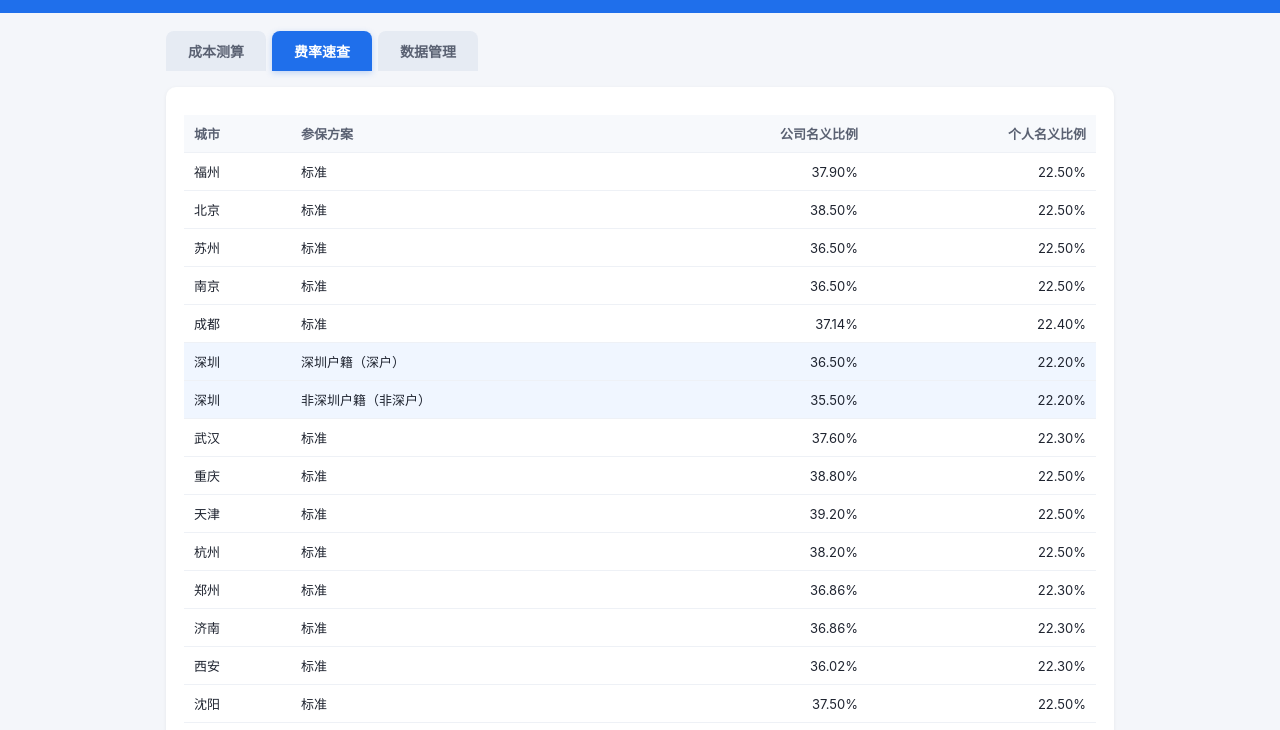
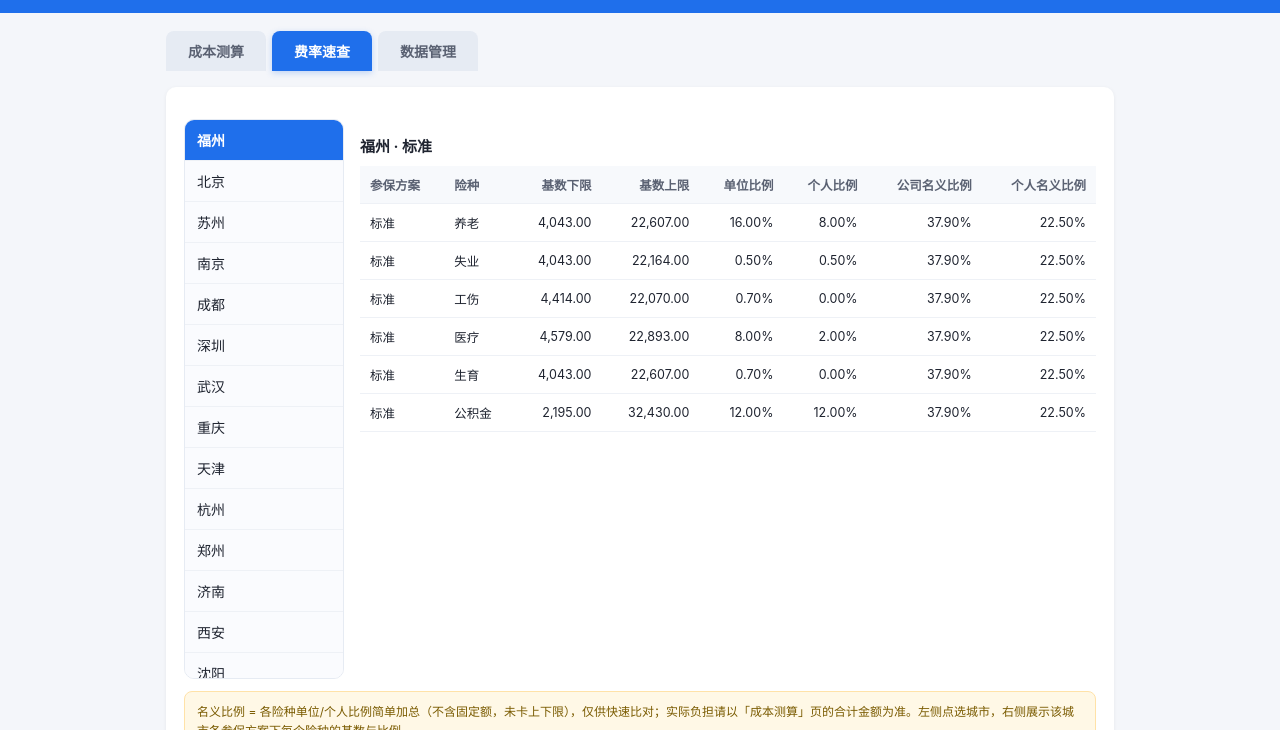
Before and after one commit to yutingwang0702/shebao-calculator, a plain HTML site: page index.html in a window 1280 px wide. Both pictures are taken after a click on the element "费率速查". Shown: the part 70-800 px from the top of the page. Drawn offline with Linux system fonts and the light colour scheme.

Commit message:
update index.html: 费率速查改为城市切换+逐险种明细

```diff
--- a/index.html
+++ b/index.html
@@ -36,7 +36,11 @@
   table { width:100%; border-collapse:collapse; margin-top:10px; font-size:13px; }
   th, td { padding:9px 10px; border-bottom:1px solid #eef1f6; text-align:right; }
   th:first-child, td:first-child { text-align:left; }
-  #rate-table th:nth-child(2), #rate-table td:nth-child(2) { text-align:left; }
+  .rate-detail { font-size:12.5px; }
+  .rate-detail th:nth-child(1), .rate-detail td:nth-child(1),
+  .rate-detail th:nth-child(2), .rate-detail td:nth-child(2) { text-align:left; }
+  .rate-detail th, .rate-detail td { white-space:nowrap; }
+  #rate-main { overflow-x:auto; }
   th { background:#f7f9fc; color:#5a6172; font-weight:600; }
   tr.disabled td { color:#9aa3b2; }
   .note { background:#fff8e6; border:1px solid #ffe2a8; border-radius:8px; padding:10px 12px; font-size:12px; color:#7a5b00; margin-top:12px; line-height:1.6; }
@@ -136,11 +140,11 @@
 
   <div id="view-rate" class="hidden">
     <div class="card">
-      <table id="rate-table">
-        <thead><tr><th>城市</th><th>参保方案</th><th>公司名义比例</th><th>个人名义比例</th></tr></thead>
-        <tbody></tbody>
-      </table>
-      <div class="note">名义比例 = 各险种单位/个人比例简单加总（不含固定额，未卡上下限），仅供快速比对；实际负担请以「成本测算」页的合计金额为准。</div>
+      <div class="editor-layout">
+        <div id="rate-city-list" class="city-list"></div>
+        <div id="rate-main" class="editor-main"></div>
+      </div>
+      <div class="note">名义比例 = 各险种单位/个人比例简单加总（不含固定额，未卡上下限），仅供快速比对；实际负担请以「成本测算」页的合计金额为准。左侧点选城市，右侧展示该城市各参保方案下每个险种的基数与比例。</div>
     </div>
   </div>
 
@@ -288,16 +292,44 @@ function run(){
     '口径说明：① 缴费基数先按工资卡各险种上下限（低于取下限、高于取上限）；② 金额 = 基数×比例 + 固定值，逐险种四舍五入后求和，<b>不先求和再舍入</b>；③ 社保到分、公积金到元；④ 名义比例仅供快速比对，实际以合计金额为准。';
   window.__last = {city, scheme, salary, r};
 }
+let RATE_CITY = null;
 function renderRate(){
-  const tb = document.querySelector('#rate-table tbody'); tb.innerHTML = '';
-  Object.keys(DATA).forEach(city => {
-    Object.keys(DATA[city]).forEach(scheme => {
-      let cr=0, pr=0;
-      DATA[city][scheme].forEach(ins => { cr+=ins.company_rate; pr+=ins.personal_rate; });
-      const schemeTxt = (Object.keys(DATA[city]).length>1) ? (SCHEME_LABEL[scheme]||scheme) : '标准';
-      tb.innerHTML += '<tr'+(city==='深圳'?' style="background:#f0f6ff"':'')+'><td>'+city+'</td><td>'+schemeTxt+'</td><td>'+pct(cr)+'</td><td>'+pct(pr)+'</td></tr>';
+  if (!RATE_CITY || !DATA[RATE_CITY]) RATE_CITY = Object.keys(DATA)[0];
+  const listEl = document.getElementById('rate-city-list');
+  listEl.innerHTML = Object.keys(DATA).map(city =>
+    '<div class="ci'+(city===RATE_CITY?' active':'')+'" onclick="selectRateCity(\''+city+'\')">'+city+'</div>'
+  ).join('');
+  renderRateMain();
+}
+function selectRateCity(city){ RATE_CITY = city; renderRate(); }
+function renderRateMain(){
+  const main = document.getElementById('rate-main');
+  const city = RATE_CITY;
+  if (!city || !DATA[city]){ main.innerHTML = '<p class="sub">请选择左侧城市</p>'; return; }
+  const schemes = DATA[city];
+  let html = '';
+  Object.keys(schemes).forEach(scheme => {
+    const ins = schemes[scheme];
+    let cr=0, pr=0;
+    ins.forEach(x => { cr += x.company_rate; pr += x.personal_rate; });
+    const schemeTxt = (Object.keys(schemes).length>1) ? (SCHEME_LABEL[scheme]||scheme) : '标准';
+    html += '<h4 style="margin:16px 0 8px;font-size:15px;color:#1f2430;">'+city+' · '+schemeTxt+'</h4>';
+    html += '<table class="rate-detail"><thead><tr>'
+          + '<th>参保方案</th><th>险种</th><th>基数下限</th><th>基数上限</th><th>单位比例</th><th>个人比例</th><th>公司名义比例</th><th>个人名义比例</th>'
+          + '</tr></thead><tbody>';
+    ins.forEach(x => {
+      html += '<tr><td>'+schemeTxt+'</td>'
+            + '<td>'+x.type+'</td>'
+            + '<td>'+(x.lower!=null?fmt(x.lower,2):'—')+'</td>'
+            + '<td>'+(x.upper!=null?fmt(x.upper,2):'不封顶')+'</td>'
+            + '<td>'+pct(x.company_rate)+'</td>'
+            + '<td>'+pct(x.personal_rate)+'</td>'
+            + '<td>'+pct(cr)+'</td>'
+            + '<td>'+pct(pr)+'</td></tr>';
     });
+    html += '</tbody></table>';
   });
+  main.innerHTML = html;
 }
 function exportCSV(){
   if (!window.__last) return;
```
